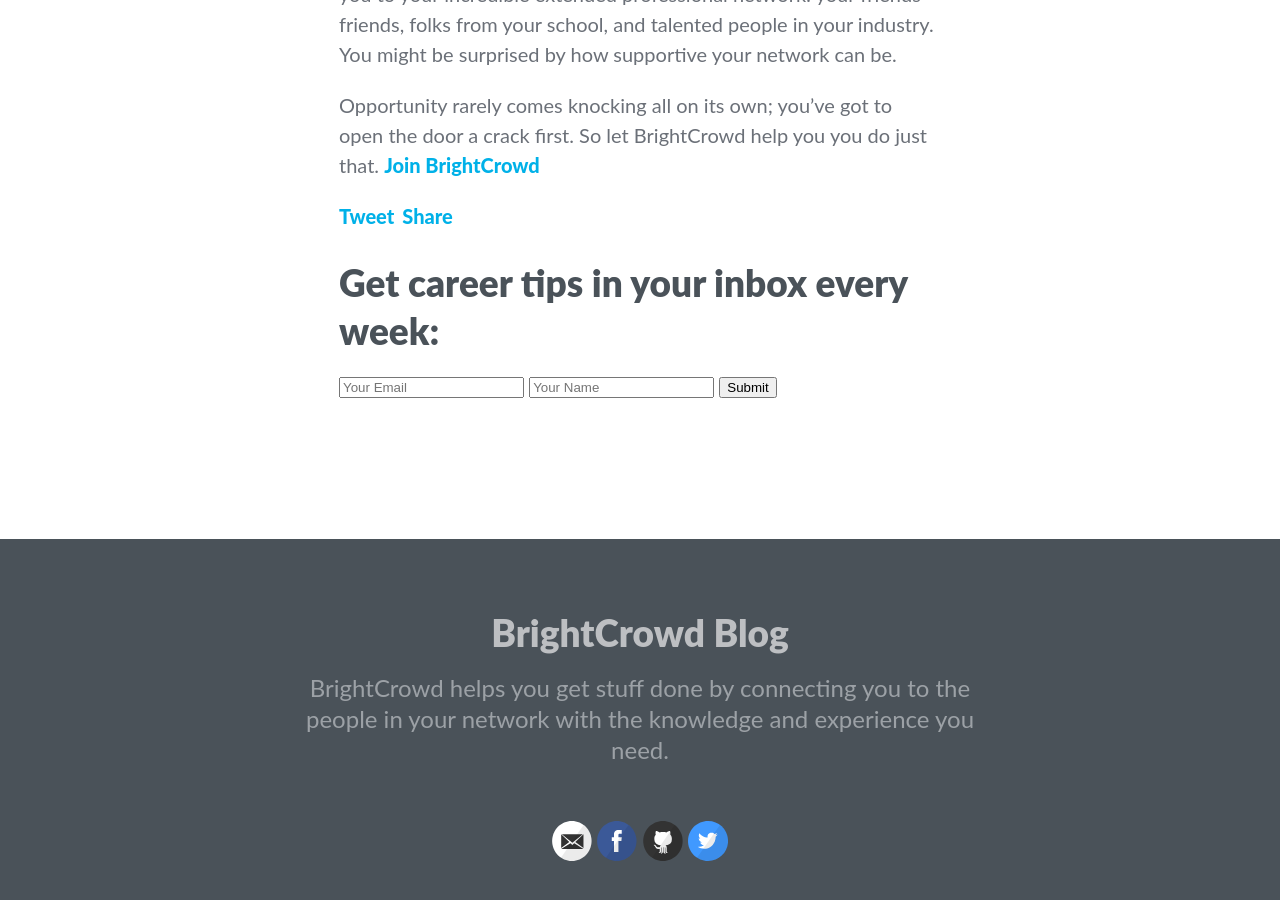
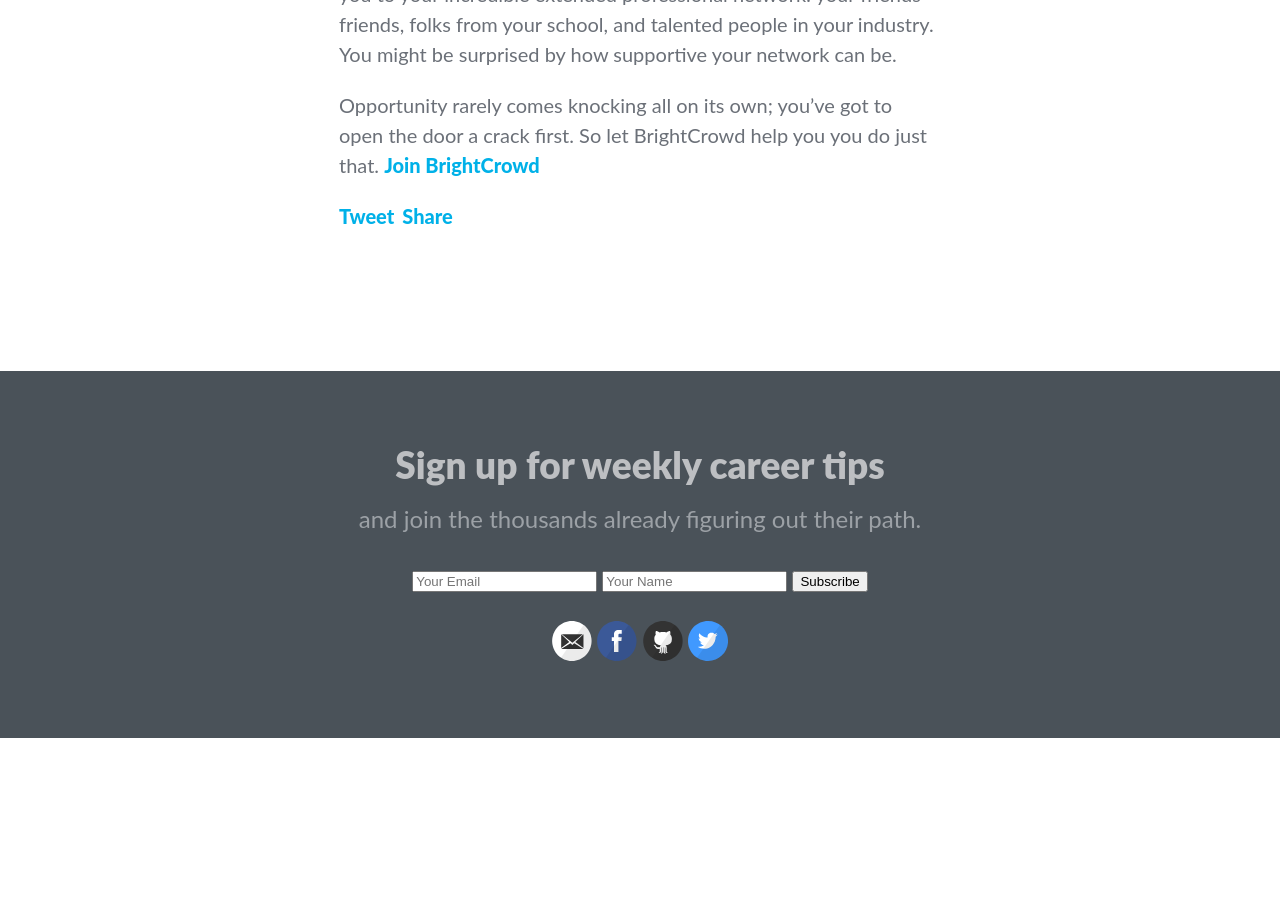
Before and after one commit to BrightCrowd/bc-blog, a Jekyll site: the page built from _posts/2017-10-13-teamwork-makes-the-dreamwork.md, in a window 1280 px wide and 900 px high, scrolled down 1360 px. Built offline with Jekyll 4.4.1, drawn with Linux system fonts in a browser that asks for light colours; some web fonts are replaced; comment, search, counter and statistics services are not loaded; after the commit the page ends 2098 px from its top, so only the background shows below that.

Commit message:
Signup in footer

```diff
--- a/_includes/signup.html
+++ b/_includes/signup.html
@@ -14,12 +14,13 @@
 </script>
 
 <div class="signup">
-  <h1>Get career tips in your inbox every week:</h1>
+  <h1 class="site-name">Sign up for weekly career tips</h1>
+  <h2 class="site-description">and join the thousands already figuring out their path.</h2>
   <form id='signup' accept-charset="UTF-8">
     <input type="email" name="email" placeholder="Your Email">
     <input type="text" name="name" placeholder="Your Name">
     <input type="hidden" name="subject" value="Newsletter Signup">
     <input type="hidden" name="utf8" value="✓">
-    <button onclick="signup(event)">Submit</button>
+    <button onclick="signup(event)">Subscribe</button>
   </form>
 </div>
--- a/_layouts/default.html
+++ b/_layouts/default.html
@@ -35,8 +35,9 @@
 
     <div class="wrapper-footer">
       <div class="site-info">
-        <h1 class="site-name"><a href="{{ site.baseurl }}/">{{ site.title }}</a></h1>
-        <h2 class="site-description">{{ site.description }}</h2>
+        {% include signup.html %}
+        <!-- <h1 class="site-name"><a href="{{ site.baseurl }}/">{{ site.title }}</a></h1>
+        <h2 class="site-description">{{ site.description }}</h2> -->
       </div>
       <div class="container">
         <footer class="footer">
--- a/_layouts/post.html
+++ b/_layouts/post.html
@@ -2,6 +2,7 @@
 layout: default
 ---
 {% assign author = site.data.authors[page.author] %}
+
 <article class="post">
   <div class="date">
     {{ page.date | date: "%B %e, %Y" }}  ･  Written by {{ author.name }}
@@ -32,6 +33,4 @@
       <a href="{{ site.github.repository_url }}/edit/develop/{{ page.relative_path }}">Edit</a>
     {% endif %}
   </div>
-
-  {% include signup.html %}
 </article>
```
